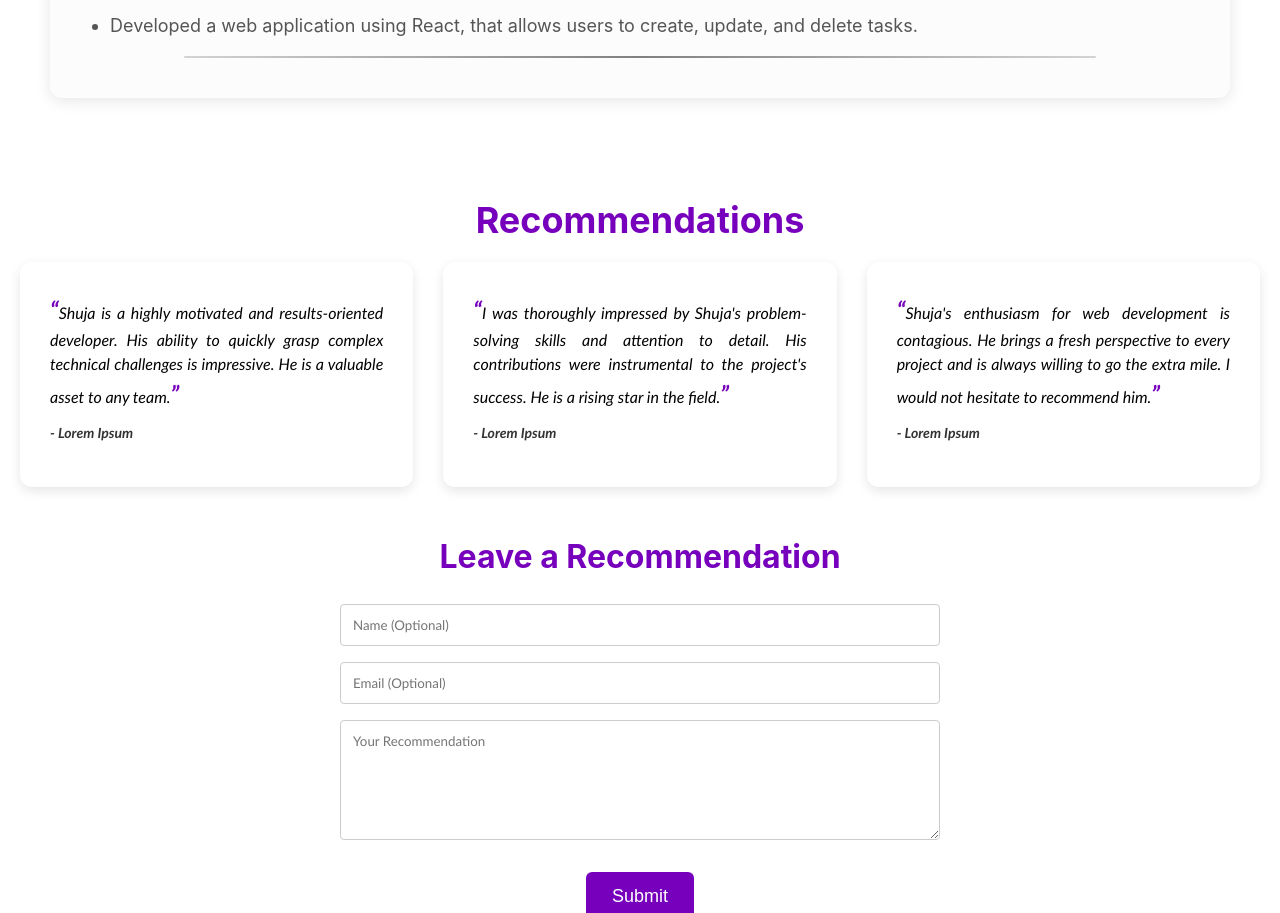
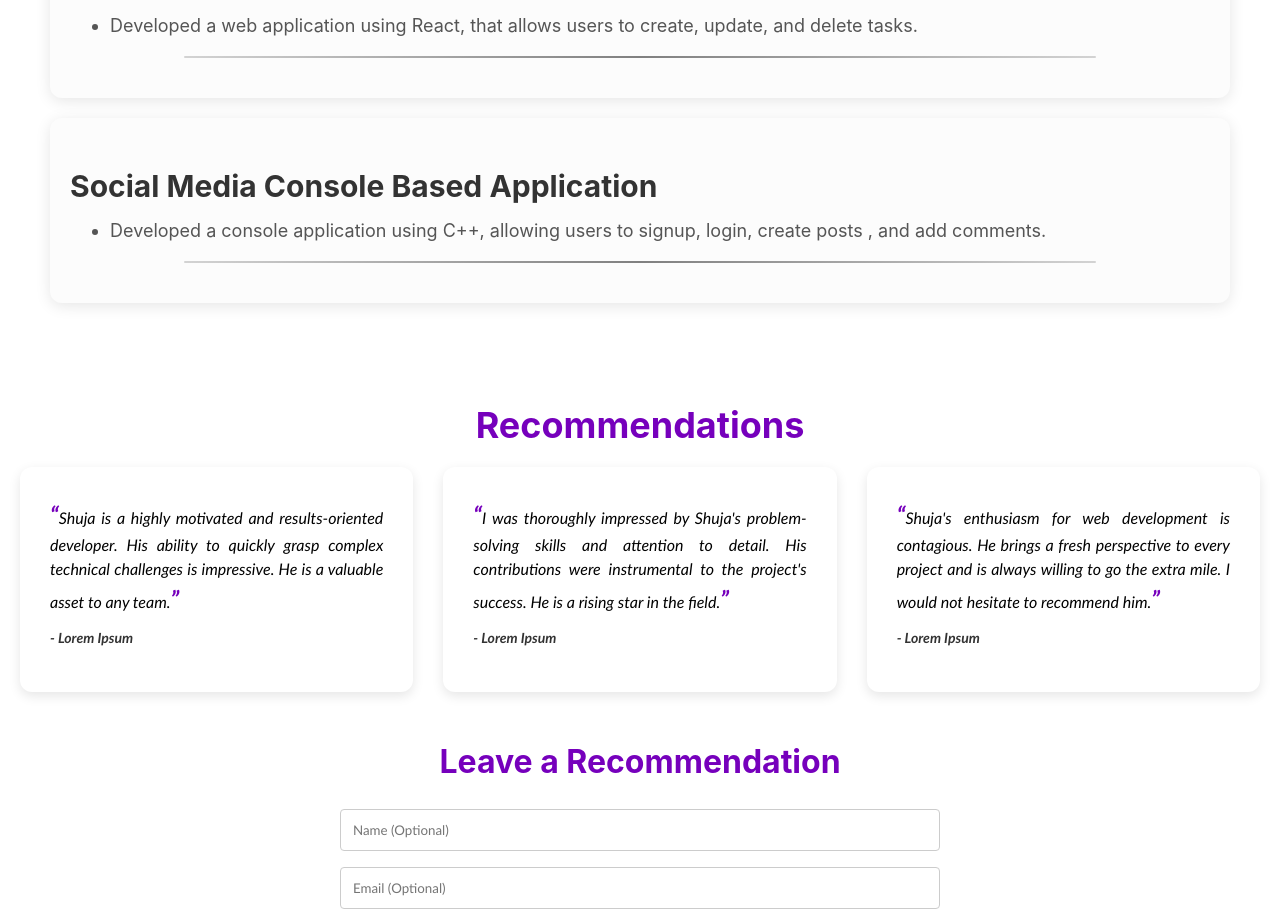
Before and after one commit to shuja2/Portfolio_Web_React, a React (Create React App) app: page / in a window 1280 px wide. Shown: the part 1788-2701 px from the top of the page. Built offline with nearby package versions, Linux system fonts and the light colour scheme.

Commit message:
Added a new project named Social media console based app

```diff
--- a/src/components/Projects.js
+++ b/src/components/Projects.js
@@ -113,6 +113,16 @@ const Projects = () => {
           </ul>
           <hr />
         </div>
+        <div className="project">
+          <h3>Social Media Console Based Application</h3>
+          <ul>
+            <li>
+            Developed a console application using C++, allowing users to
+            signup, login, create posts , and add comments.
+            </li>
+          </ul>
+          <hr />
+        </div>
       </div>
     </div>
   );
```
Also changed, not shown: public/cpp.png (added).
